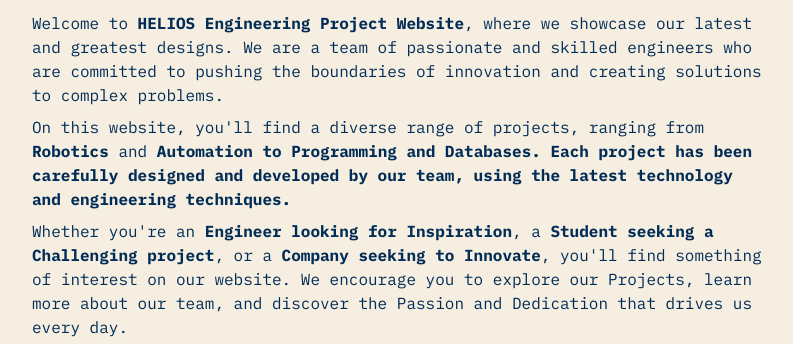
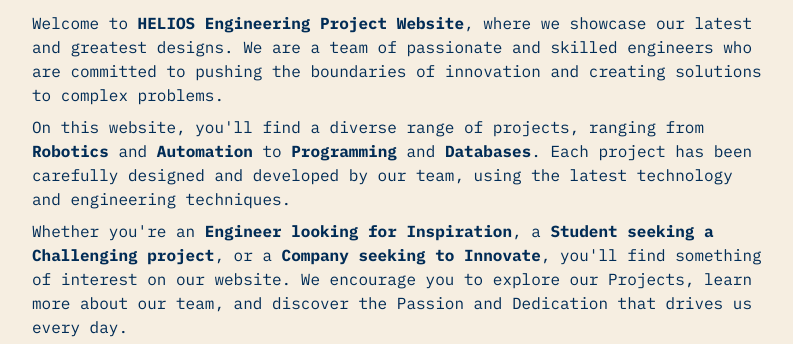
Before and after one commit to Auriel3003/helios, an Astro site: page / in a window 1280 px wide. Shown: the part 246-590 px from the top of the page, without its empty margins (240-1033 px from the left). Built offline with nearby package versions, Linux system fonts and the light colour scheme; Astro itself is replaced by a stand-in of ours; some packages are replaced by stand-ins of ours.

Commit message:
Update index.astro

```diff
--- a/src/pages/index.astro
+++ b/src/pages/index.astro
@@ -45,7 +45,7 @@
         Welcome to <b>HELIOS Engineering Project Website</b>, where we showcase our latest and greatest designs. We are a team of passionate and skilled engineers who are committed to pushing the boundaries of innovation and creating solutions to complex problems.
       </p>
       <p>
-        On this website, you'll find a diverse range of projects, ranging from <b>Robotics</b> and <b>Automation to <b>Programming</b> and <b>Databases</b>. Each project has been carefully designed and developed by our team, using the latest technology and engineering techniques.
+        On this website, you'll find a diverse range of projects, ranging from <b>Robotics</b> and <b>Automation</b> to <b>Programming</b> and <b>Databases</b>. Each project has been carefully designed and developed by our team, using the latest technology and engineering techniques.
       </p>
       <p>
         Whether you're an <b>Engineer looking for Inspiration</b>, a <b>Student seeking a Challenging project</b>, or a <b>Company seeking to Innovate</b>, you'll find something of interest on our website. We encourage you to explore our Projects, learn more about our team, and discover the Passion and Dedication that drives us every day.
```
